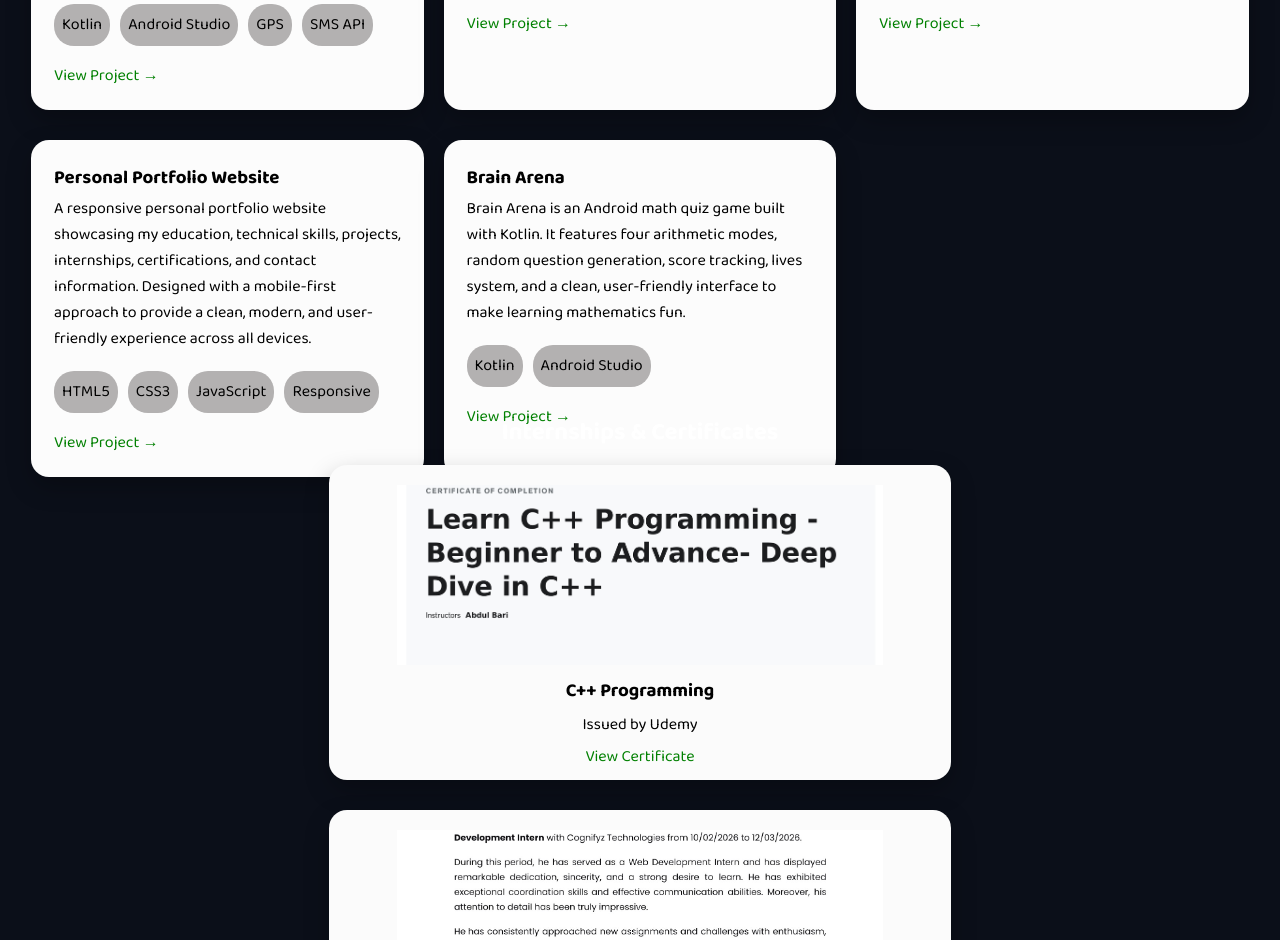
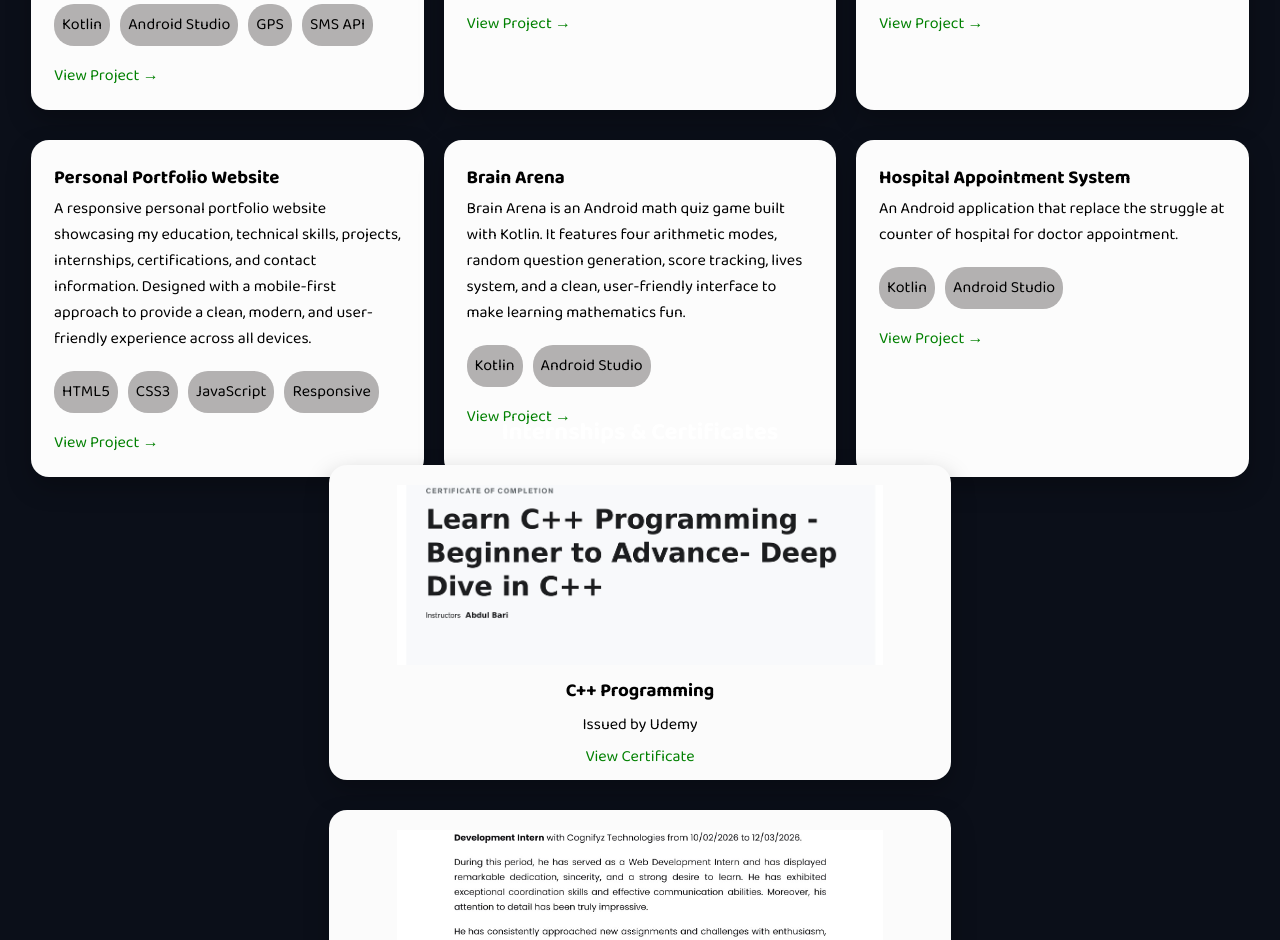
Before and after one commit to ShivamPrajapati-7/Portfolio, a plain HTML site: page index.html in a window 1280 px wide. Shown: the part 2227-3167 px from the top of the page. Drawn offline with nearby package versions, Linux system fonts and the light colour scheme; a web font is replaced by a local one.

Commit message:
Project_added

```diff
--- a/index.html
+++ b/index.html
@@ -271,6 +271,20 @@
                         View Project →
                     </a>
                 </div>
+
+                <div class="project-card">
+                    <h3>Hospital Appointment System</h3>
+                    <p>
+                        An Android application that replace the struggle at counter of hospital for doctor appointment.
+                    </p>
+
+                    <div class="tech">
+                        <span>Kotlin</span>
+                        <span>Android Studio</span>
+                    </div>
+
+                    <a href="https://github.com/ShivamPrajapati-7/Hospital-Appointment-System " target="_blank">View Project →</a>
+                </div>
             </div>
 
         </div>
```
